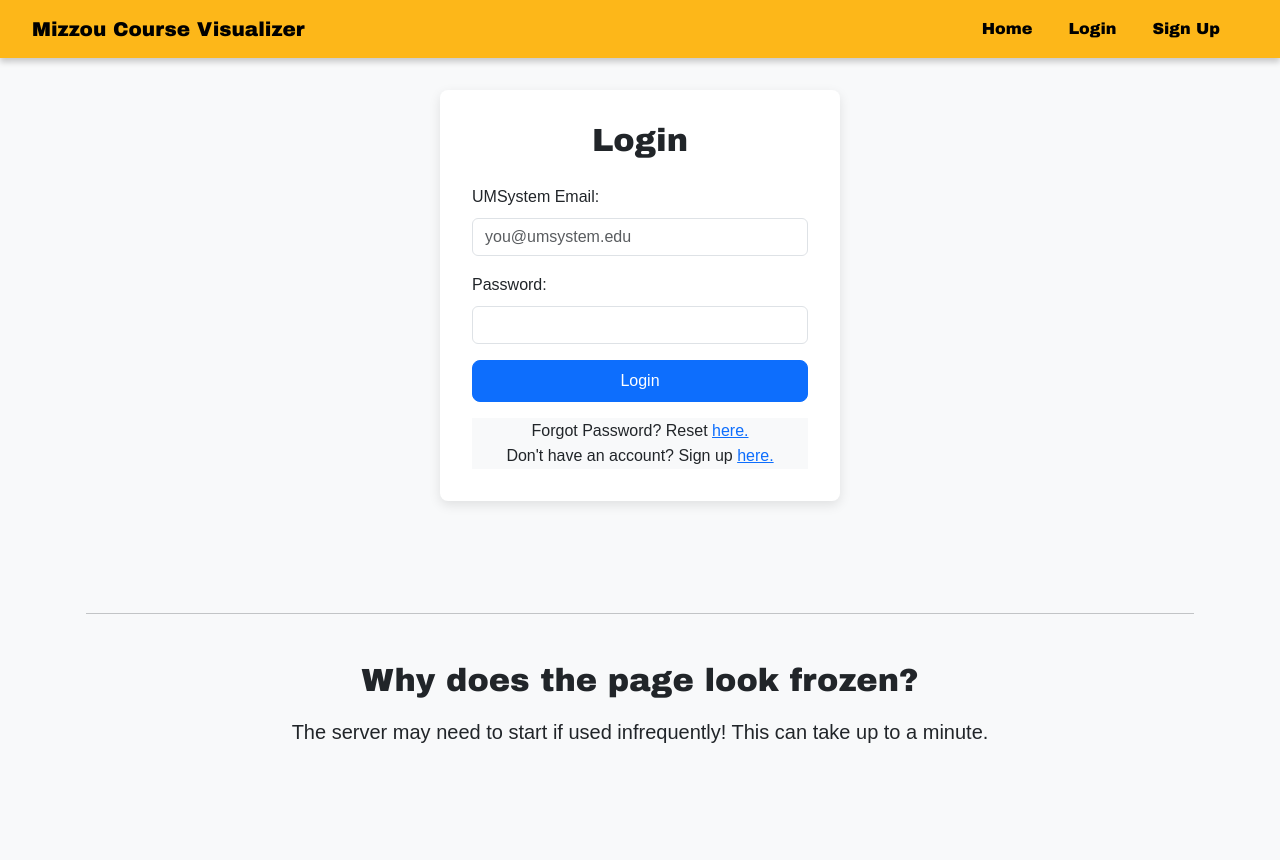
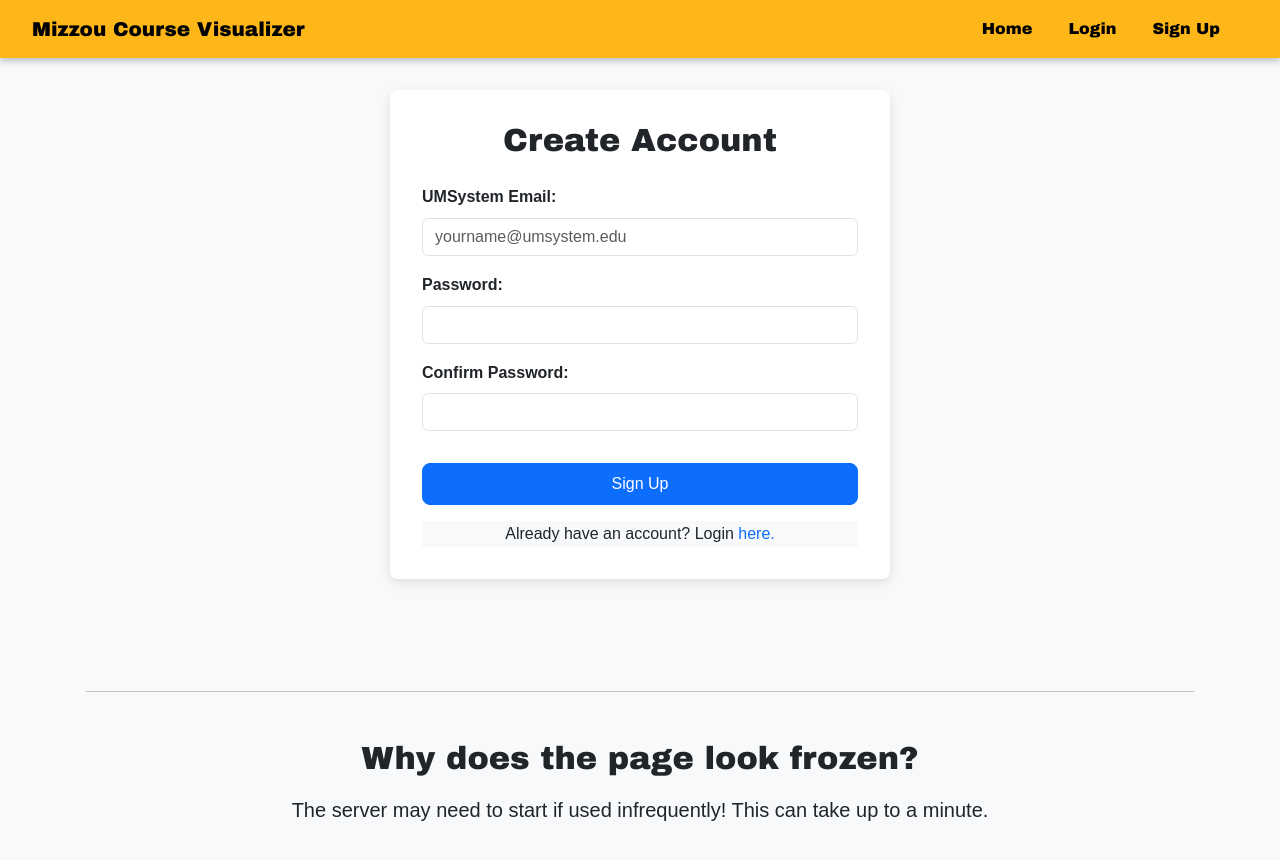
Before and after one commit to Jeh333/Jeh333.github.io, a React (Create React App) app in the folder client/: page /#/signup in a window 1280 px wide. Shown: the top 860 px of the page. Before the commit the page ends 812 px from the top, so only its background shows below. Built offline with nearby package versions, Linux system fonts and the light colour scheme; no server answers.

Commit message:
Update SignupPage.js

```diff
--- a/client/src/pages/SignupPage.js
+++ b/client/src/pages/SignupPage.js
@@ -1,86 +1,76 @@
+//Page for user creation
 import React, { useState } from "react";
 import { Link, useNavigate } from "react-router-dom";
 import { auth } from "../firebase";
-import { signInWithEmailAndPassword } from "firebase/auth";
+import {
+  createUserWithEmailAndPassword,
+  sendEmailVerification,
+} from "firebase/auth";
 import "../styles/global.css";
-import "../styles/LoginPage.css";
+import "../styles/SignUpPage.css";
 
-// Choose API_URL (Render) if available, otherwise use BACKEND_URL or localhost
-const API_URL =
-  process.env.REACT_APP_API_URL ||
-  process.env.REACT_APP_BACKEND_URL ||
-  "http://localhost:5000";
-
-function LoginPage() {
-  const [email, setEmail] = useState("");
-  const [password, setPassword] = useState("");
+function SignupPage() {
+  const [formData, setFormData] = useState({
+    email: "",
+    password: "",
+    confirmPassword: "",
+  });
   const [loading, setLoading] = useState(false);
   const [error, setError] = useState("");
   const navigate = useNavigate();
-
+  //Handles users changing input fields
+  const handleChange = (e) => {
+    const { name, value } = e.target;
+    setFormData((prev) => ({ ...prev, [name]: value }));
+  };
+  //Activated when user hits submit
   const handleSubmit = async (event) => {
     event.preventDefault();
     setLoading(true);
     setError("");
 
+    const { email, password, confirmPassword } = formData;
+
+    // Require umsystem.edu email
+    if (!email.toLowerCase().endsWith("@umsystem.edu")) {
+      setError("Only @umsystem.edu email addresses are allowed.");
+      setLoading(false);
+      return;
+    }
+    //Make sure passwords match
+    if (password !== confirmPassword) {
+      setError("Passwords do not match!");
+      setLoading(false);
+      return;
+    }
+
     try {
-      // 1) Authenticate user with Firebase
-      const userCredential = await signInWithEmailAndPassword(
+      const userCredential = await createUserWithEmailAndPassword(
         auth,
         email,
         password
       );
       const firebaseUser = userCredential.user;
-
-      // 2) Block unverified users
-      if (!firebaseUser.emailVerified) {
-        await auth.signOut();
-        throw new Error("Please verify your email before logging in.");
-      }
-
-      // 3) Grab the Firebase ID token
-      const idToken = await firebaseUser.getIdToken();
-
-      // 4) Send token to backend
-      const response = await fetch(`${API_URL}/users/login`, {
-        method: "POST",
-        headers: {
-          "Content-Type": "application/json",
-          Authorization: `Bearer ${idToken}`,
-        },
-      });
-
-      if (!response.ok) {
-        const errData = await response.json();
-        throw new Error(errData.error || "Failed to log in.");
-      }
-
-      const data = await response.json();
-      localStorage.setItem("token", data.token);
-      localStorage.setItem("userId", data.userId);
-
-      alert("Login successful!");
-      navigate("/");
+      //Send email verification
+      await sendEmailVerification(firebaseUser);
+      alert(
+        "A verification email has been sent. Please verify before logging in."
+      );
+      setLoading(false);
+      navigate("/login");
     } catch (err) {
-      console.error("Login error:", err.message);
-      setError(err.message);
-    } finally {
+      console.error("Signup error:", err);
+      setError(err.message || "Failed to sign up.");
       setLoading(false);
     }
   };
 
   return (
     <>
-    <div className="login-page">
-      {/* Page header */}
-      <h2 className="mb-4 text-center">Login</h2>
-
-      {/* Display error message if login fails */}
+      <div className="signup-page">
+        <h2 className="mb-4 text-center">Create Account</h2>
         {error && <div className="alert alert-danger">{error}</div>}
-
-      {/* Login form */}
         <form onSubmit={handleSubmit}>
-        {/* Email input field */}
           <div className="mb-3">
             <label htmlFor="email" className="form-label">
               UMSystem Email:
@@ -88,15 +78,14 @@ return (
             <input
               type="email"
               id="email"
+              name="email"
               className="form-control"
-            value={email}
-            onChange={(e) => setEmail(e.target.value)}
+              value={formData.email}
+              onChange={handleChange}
               required
-            placeholder="you@umsystem.edu"
+              placeholder="yourname@umsystem.edu"
             />
           </div>
-
-        {/* Password input field */}
           <div className="mb-3">
             <label htmlFor="password" className="form-label">
               Password:
@@ -104,53 +93,56 @@ return (
             <input
               type="password"
               id="password"
+              name="password"
               className="form-control"
-            value={password}
-            onChange={(e) => setPassword(e.target.value)}
+              value={formData.password}
+              onChange={handleChange}
               required
             />
           </div>
-
-        {/* Submit button */}
+          <div className="mb-3">
+            <label htmlFor="confirmPassword" className="form-label">
+              Confirm Password:
+            </label>
+            <input
+              type="password"
+              id="confirmPassword"
+              name="confirmPassword"
+              className="form-control"
+              value={formData.confirmPassword}
+              onChange={handleChange}
+              required
+            />
+          </div>
           <button
             type="submit"
             className="btn btn-primary w-100"
             disabled={loading}
           >
-          {loading ? "Logging in..." : "Login"}
+            {loading ? "Signing up..." : "Sign Up"}
           </button>
         </form>
-
-      {/* Links to signup and password reset */}
         <div className="text-center mt-3">
-        <p className="mt-2">
-          Forgot Password? Reset{" "}
-          <Link to="/reset-password" className="text-primary">
-            here.
-          </Link>
-        </p>
           <p>
-          Don't have an account? Sign up{" "}
-          <Link to="/signup" className="text-primary">
+            Already have an account? Login{" "}
+            <Link to="/login" className="text-primary">
               here.
             </Link>
           </p>
         </div>
       </div>
 
-    {/* New content styled like other pages */}
+      {/* ✅ Additional info section styled like other pages */}
       <div className="container mt-5 text-center">
         <hr className="my-5" />
         <h2 className="mb-3">Why does the page look frozen?</h2>
         <p className="lead mb-5">
-        The server may need to start if used infrequently! This can take up to a
-        minute.
+          The server may need to start if used infrequently! This can take up to
+          a minute.
         </p>
       </div>
     </>
   );
-
-
 }
 
-export default LoginPage;
+export default SignupPage;
```
Lines whose indentation alone changed are shown as unchanged.
